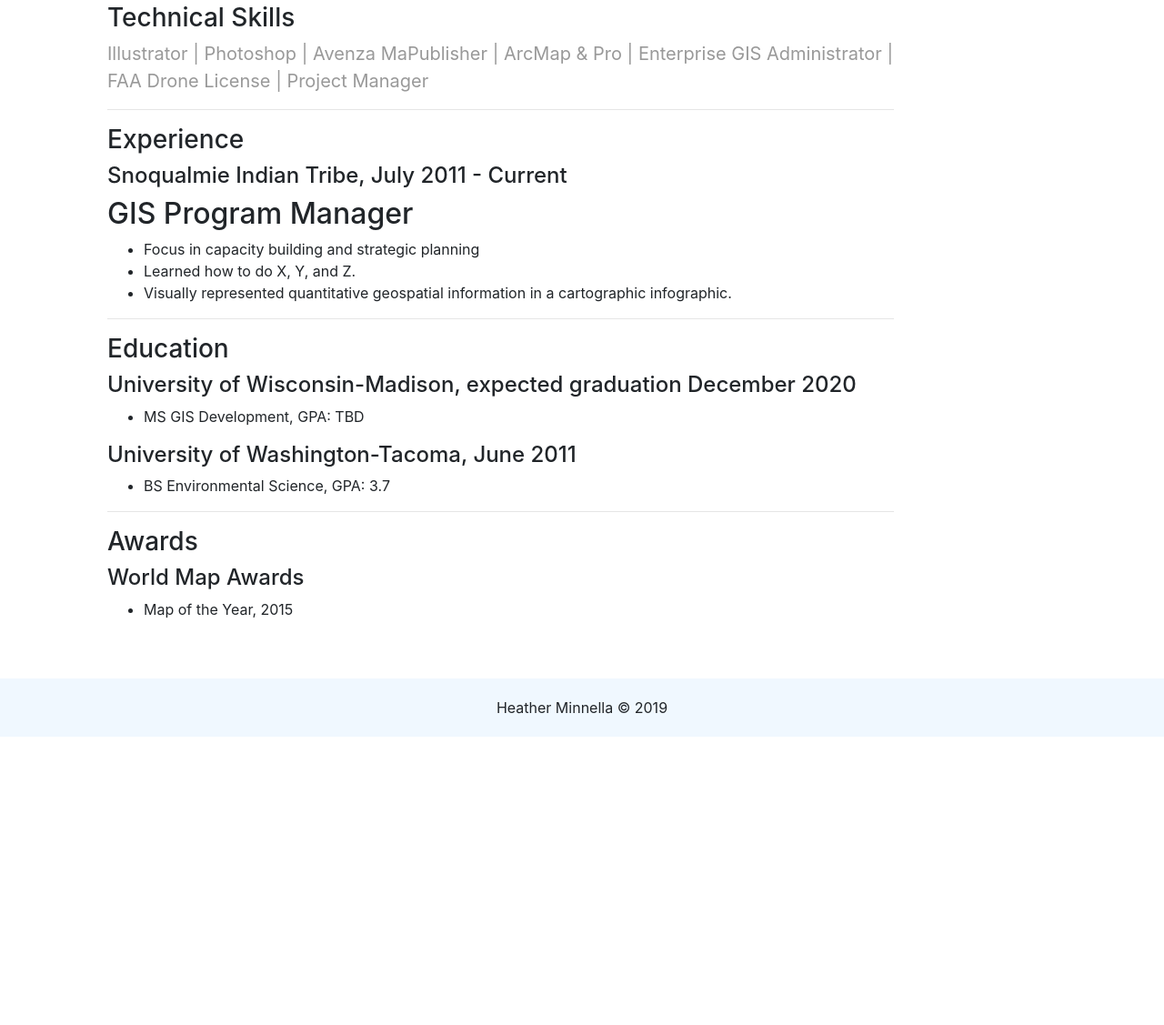
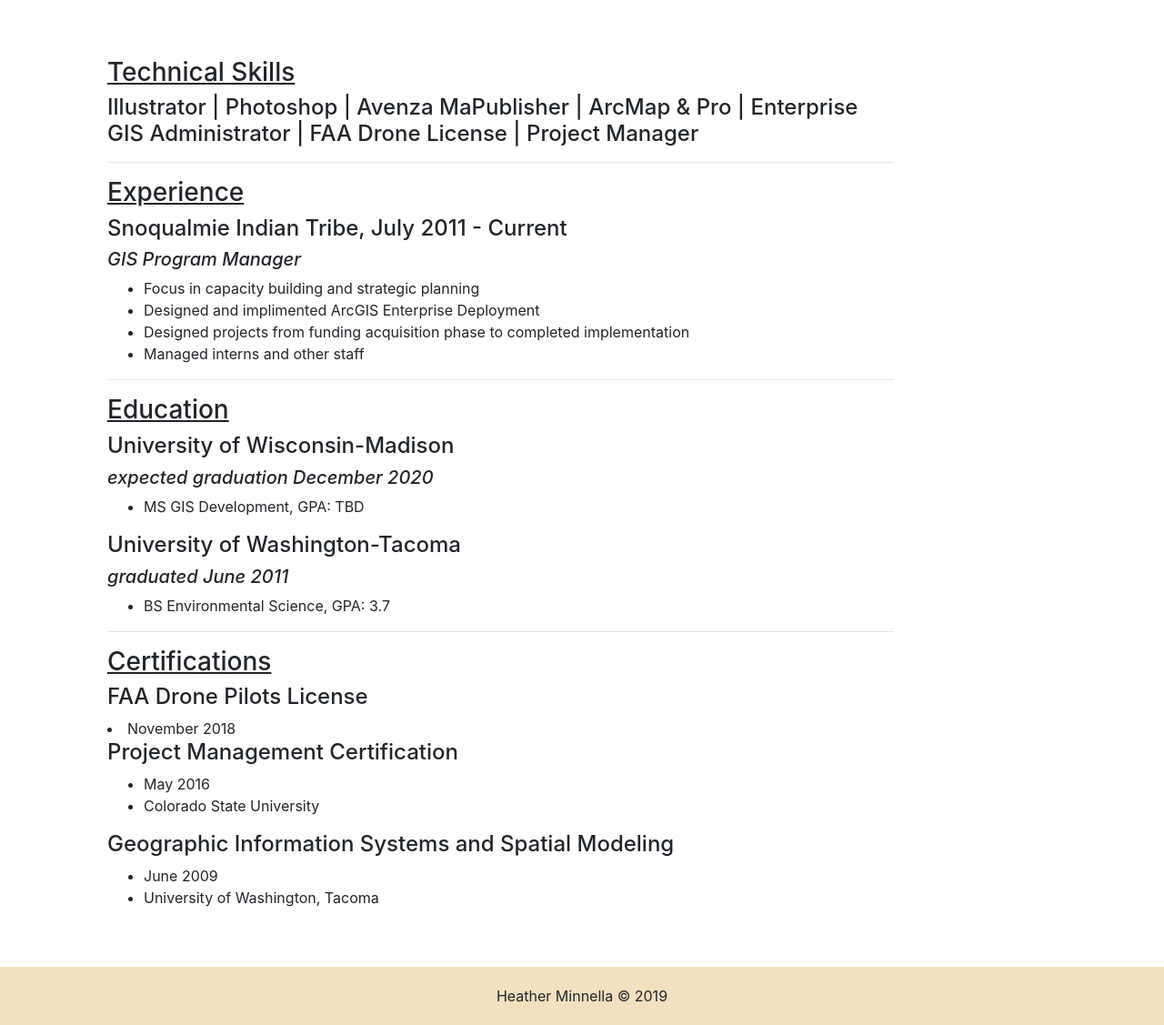
Before and after one commit to hminnella/hminnella.github.io, a plain HTML site: page about.html in a window 1280 px wide. Shown: the part 878-2005 px from the top of the page at 91% size. Before the commit the page ends 1688 px from the top, so only its background shows below. Drawn offline with nearby package versions, Linux system fonts and the light colour scheme.

Commit message:
Resume Updates
Updated the resume with content and formatting!

```diff
--- a/about.html
+++ b/about.html
@@ -47,7 +47,7 @@
 			</div>
 			<div class="col-md-9 col-md-offset-0 col-sm-9 col-sm-offset-0 col-xs-10 col-xs-offset-1">
 					<p>
-						Hi There! I'm a cartographer, working in tribal GIS as a GIS Program Manager. I am currently studying at University of Wisconsin-Madison while.
+						Hi There! I'm a cartographer, working in tribal GIS as a GIS Program Manager. I have experience with ArcGIS software for developing GIS solutions and cartographic representations. I am currently studying at University of Wisconsin-Madison while.
 					</p>
 					<p>
 						My passion is for the outdoors, for the past many years it's been competitive sailboat racing but if I'm not on the water I'm riding my motorcycle or hiking up a mountain.
@@ -70,37 +70,49 @@
     <div class="container p-5">
         <div class="row">
             <div class="col-md-10 col-md-offset-1 resume">
-                <h3>Technical Skills</h3>
-                <p>
-                Illustrator | Photoshop | Avenza MaPublisher | ArcMap & Pro | Enterprise GIS Administrator | FAA Drone License | Project Manager
-                </p>
+                <h3><u>Technical Skills</u></h3>
+                <h4>
+                Illustrator | Photoshop | Avenza MaPublisher | ArcMap & Pro | Enterprise GIS Administrator | FAA Drone License | Project Manager</h4>
                 <hr>
-                <h3>Experience</h3>
+                <h3><u>Experience</u></h3>
 
                 <h4>Snoqualmie Indian Tribe, July 2011 - Current</h4>
-                <h2> GIS Program Manager</h2>
+                <h5> <i>GIS Program Manager</i></h5>
                 <ul>
                     <li>Focus in capacity building and strategic planning</li>
-                    <li>Learned how to do X, Y, and Z.</li>
-                    <li>Visually represented quantitative geospatial information in a cartographic infographic.</li>
+                    <li>Designed and implimented ArcGIS Enterprise Deployment</li>
+                    <li>Designed projects from funding acquisition phase to completed implementation</li>
+                    <li>Managed interns and other staff</li>
                 </ul>
 
                 <hr>
-                <h3>Education</h3>
-                <h4>University of Wisconsin-Madison, expected graduation December 2020</h4>
+                <h3><u>Education</u></h3>
+                <h4>University of Wisconsin-Madison</h4>
+                <h5><i>expected graduation December 2020</i></h5>
                 <ul>
                     <li>MS GIS Development, GPA: TBD</li>
                 </ul>
-                <h4>University of Washington-Tacoma, June 2011</h4> <!--why is this tabbed over? - because you forgot to close your <ul> tag -->
+                <h4>University of Washington-Tacoma </h4>
+                <h5><i>graduated June 2011</i></h5> <!--why is this tabbed over? - because you forgot to close your <ul> tag -->
                 <ul>
                     <li>BS Environmental Science, GPA: 3.7</li>
                 </ul>
 
                 <hr>
-                <h3>Awards</h3>
-                <h4>World Map Awards</h4>
+                <h3><u>Certifications</u></h3>
+                <h4>FAA Drone Pilots License</h4>
+                    <li>November 2018</li>
+                <h4>Project Management Certification</h4>
                 <ul>
-                    <li>Map of the Year, 2015</li>
+                <li>May 2016</li>
+                <li> Colorado State University</li>
+                </ul>
+                <h4>Geographic Information Systems and Spatial Modeling</h4>
+                <ul>
+                <li>June 2009</li>
+                <li>University of Washington, Tacoma</li>
+                <ul>
+                </ul>
                 </ul>
             </div>
         </div>
--- a/assets/css/style.css
+++ b/assets/css/style.css
@@ -8,7 +8,7 @@ a:hover {
     font-family: 'Dosis', -apple-system, BlinkMacSystemFont, "Segoe UI", Roboto, "Helvetica Neue", Arial, "Noto Sans", sans-serif, "Apple Color Emoji", "Segoe UI Emoji", "Segoe UI Symbol", "Noto Color Emoji";
 }
 .navbar-light {
-    background-color: #F0F8FF !important;
+    background-color: #F3E0BE !important;
 }
 
 /* homepage */
@@ -27,7 +27,7 @@ a:hover {
 .footer-copyright {
     padding: 20px;
     text-align: center;
-    background-color: #F0F8FF;
+    background-color: #F3E0BE;
 }
 
 /* other */
```
Also changed, not shown: contact.html (+1 -27 lines).
